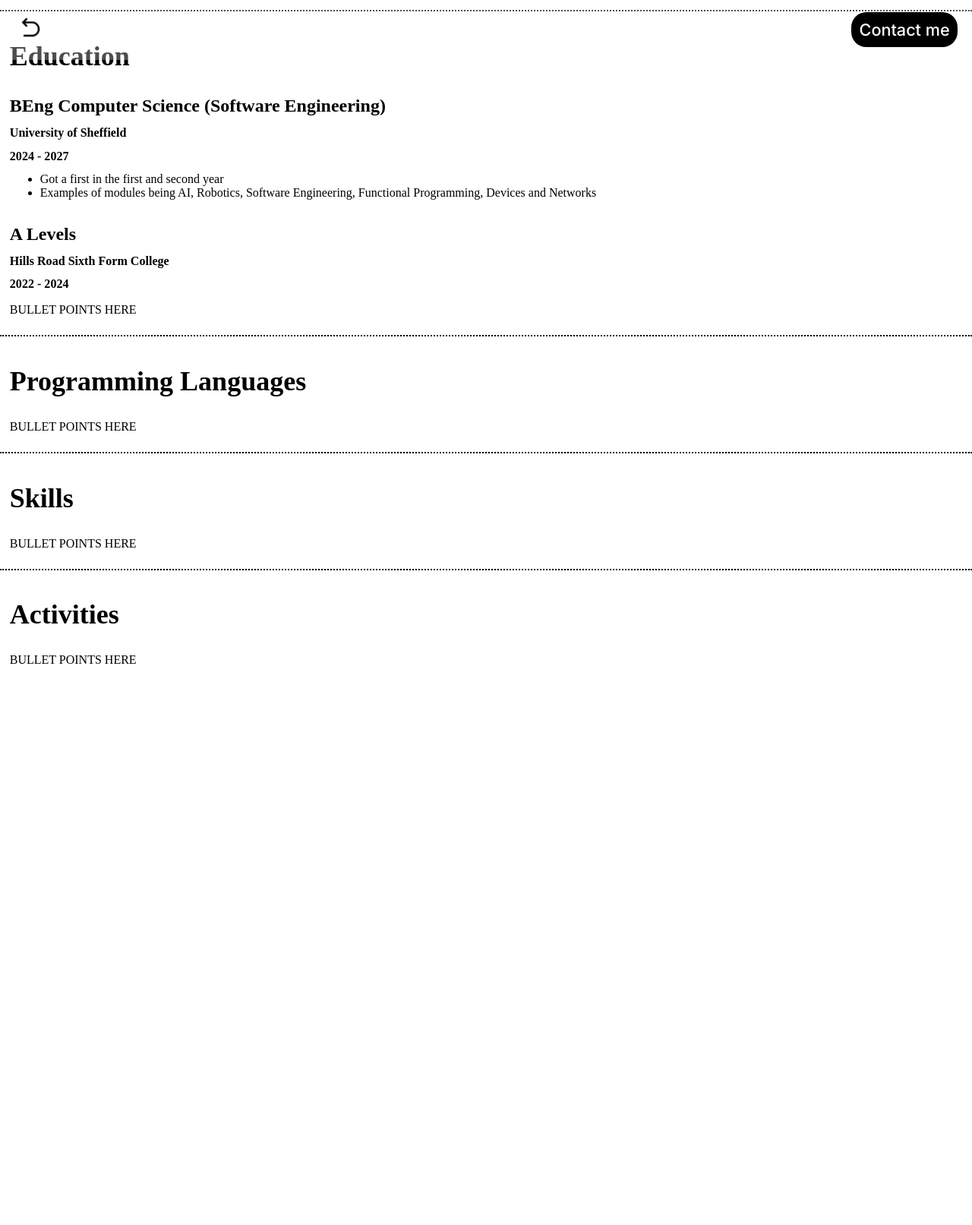
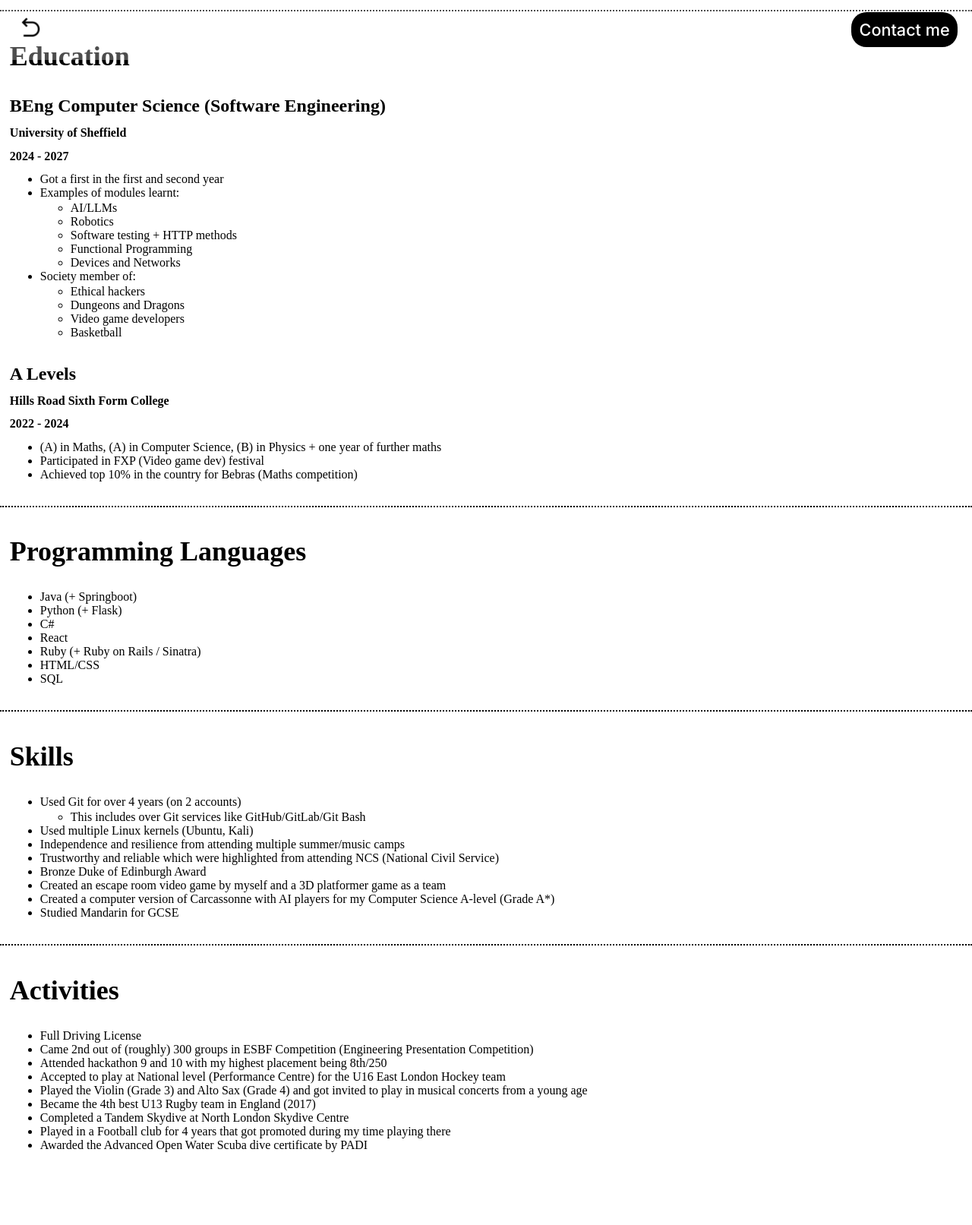
Before and after one commit to RubberDuckBug/Portfolio, a Flask app: page /cv in a window 1280 px wide. Shown: the part 721-2334 px from the top of the page at 76% size. Before the commit the page ends 1595 px from the top, so only its background shows below. Run offline with Flask 3, Linux system fonts and the light colour scheme; the visitor is signed in with stand-in values (Sample User, id 1).

Commit message:
Adding data to website

```diff
--- a/app/templates/cv.html
+++ b/app/templates/cv.html
@@ -46,36 +46,79 @@
         <h6>2024 - 2027</h6>
         <ul>
             <li>Got a first in the first and second year</li>
-            <li>Examples of modules being AI, Robotics, Software Engineering, Functional Programming, Devices and Networks</li>
+            <li>Examples of modules learnt:
+                <ul>
+                    <li>AI/LLMs</li>
+                    <li>Robotics</li>
+                    <li>Software testing + HTTP methods</li>
+                    <li>Functional Programming</li>
+                    <li>Devices and Networks</li>
+                </ul>
+            </li>
+            <li>Society member of:
+                <ul>
+                    <li>Ethical hackers</li>
+                    <li>Dungeons and Dragons</li>
+                    <li>Video game developers</li>
+                    <li>Basketball</li>
+                </ul>
+            </li>
         </ul>
 
         <h4>A Levels</h4>
         <h6>Hills Road Sixth Form College</h6>
         <h6>2022 - 2024</h6>
-        <p>
-            BULLET POINTS HERE
-        </p>
+        <ul>
+            <li>(A) in Maths, (A) in Computer Science, (B) in Physics + one year of further maths</li>
+            <li>Participated in FXP (Video game dev) festival</li>
+            <li>Achieved top 10% in the country for Bebras (Maths competition)</li>
+        </ul>
     </section>
 
     <section>
         <h2>Programming Languages</h2>
-        <p>
-            BULLET POINTS HERE
-        </p>
+        <ul>
+            <li>Java (+ Springboot)</li>
+            <li>Python (+ Flask)</li>
+            <li>C#</li>
+            <li>React</li>
+            <li>Ruby (+ Ruby on Rails / Sinatra)</li>
+            <li>HTML/CSS</li>
+            <li>SQL</li>
+        </ul>
     </section>
 
     <section>
         <h2>Skills</h2>
-        <p>
-            BULLET POINTS HERE
-        </p>
+        <ul>
+            <li>Used Git for over 4 years (on 2 accounts)
+                <ul>
+                    <li>This includes over Git services like GitHub/GitLab/Git Bash</li>
+                </ul>
+            </li>
+            <li>Used multiple Linux kernels (Ubuntu, Kali)</li>
+            <li>Independence and resilience from attending multiple summer/music camps</li>
+            <li>Trustworthy and reliable which were highlighted from attending NCS (National Civil Service)</li>
+            <li>Bronze Duke of Edinburgh Award</li>
+            <li>Created an escape room video game by myself and a 3D platformer game as a team</li>
+            <li>Created a computer version of Carcassonne with AI players for my Computer Science A-level (Grade A*)</li>
+            <li>Studied Mandarin for GCSE</li>
+        </ul>
     </section>
 
     <section>
         <h2>Activities</h2>
-        <p>
-            BULLET POINTS HERE
-        </p>
+        <ul>
+            <li>Full Driving License</li>
+            <li>Came 2nd out of (roughly) 300 groups in ESBF Competition (Engineering Presentation Competition)</li>
+            <li>Attended hackathon 9 and 10 with my highest placement being 8th/250</li>
+            <li>Accepted to play at National level (Performance Centre) for the U16 East London Hockey team</li>
+            <li>Played the Violin (Grade 3) and Alto Sax (Grade 4) and got invited to play in musical concerts from a young age</li>
+            <li>Became the 4th best U13 Rugby team in England (2017)</li>
+            <li>Completed a Tandem Skydive at North London Skydive Centre</li>
+            <li>Played in a Football club for 4 years that got promoted during my time playing there</li>
+            <li>Awarded the Advanced Open Water Scuba dive certificate by PADI</li>
+        </ul>
     </section>
 
     <div class="end"></div>
--- a/app/templates/portfolio.html
+++ b/app/templates/portfolio.html
@@ -29,7 +29,10 @@
         <p class="bullet-intro" >Skills:</p>
         <ul>
             <li>Flask</li>
-            <li>Cloud architecture</li>
+            <li>AWS Services: IAM, SES, RDS, Elastic Beanstalk, EC2, VPC, CodePipeline</li>
+            <li>SQL (with SQLAlchemy)</li>
+            <li>HTML/CSS</li>
+            <li>HTTP methods</li>
         </ul>
     </section>
 
```
Also changed, not shown: README.md.
